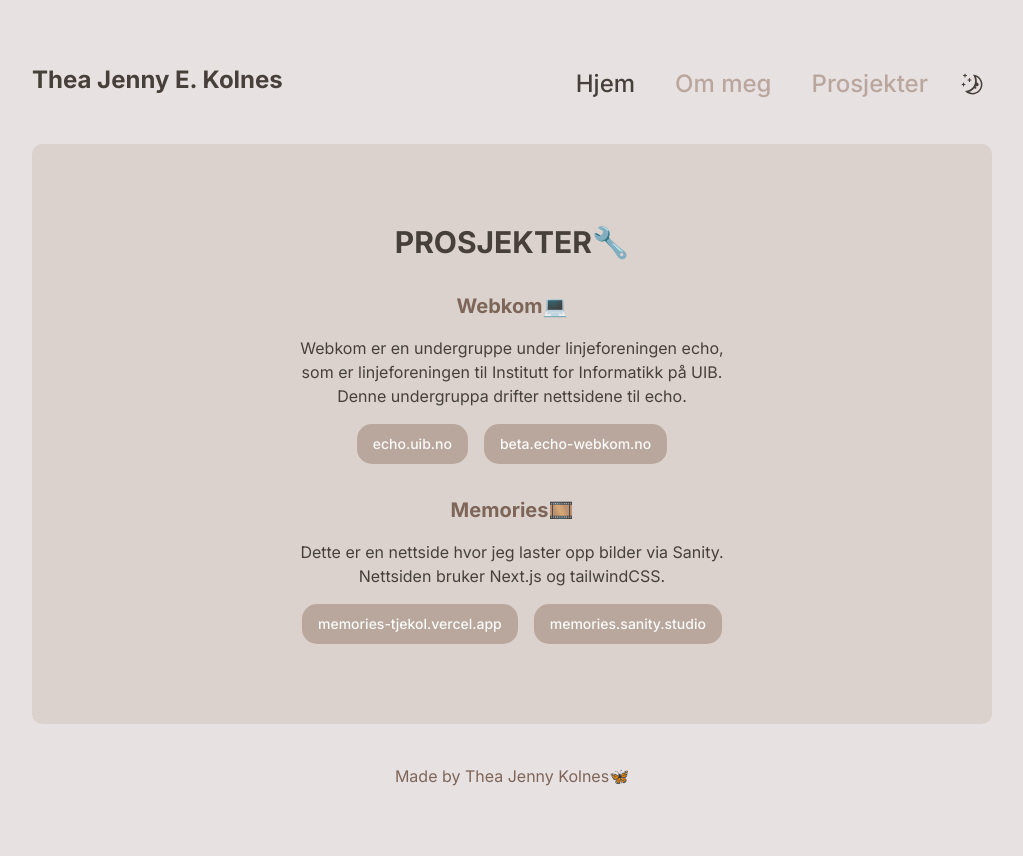
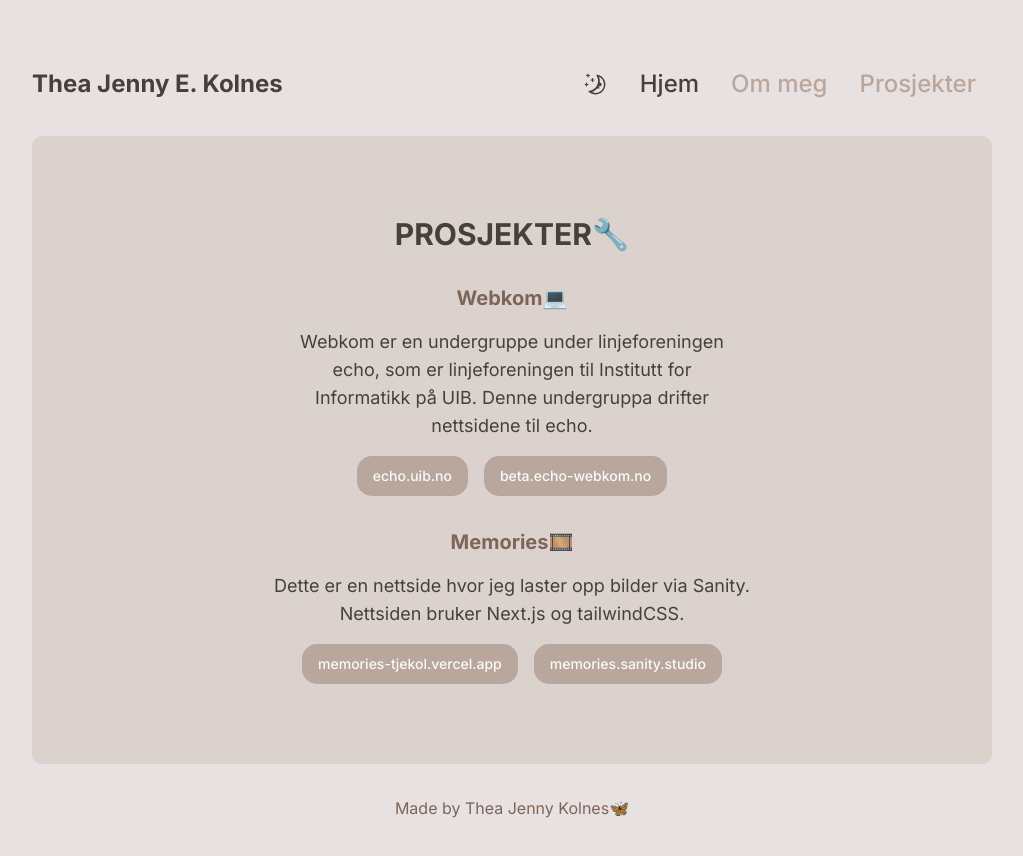
Before and after one commit to tjekol/homepage, a Next.js app in the folder my-app/: page /projects in a window 1280 px wide. Shown: the top 856 px of the page, without its empty margins (128-1151 px from the left). Built offline with nearby package versions, Linux system fonts and the light colour scheme.

Commit message:
responsive website

```diff
--- a/my-app/package.json
+++ b/my-app/package.json
@@ -17,6 +17,7 @@
     "next": "14.0.2",
     "react": "^18",
     "react-dom": "^18",
+    "react-responsive": "^9.0.2",
     "react-router-dom": "^6.18.0",
     "tailwind-merge": "^2.0.0",
     "tailwindcss-animate": "^1.0.7"
--- a/my-app/src/app/about/page.tsx
+++ b/my-app/src/app/about/page.tsx
@@ -2,7 +2,7 @@ export default function About() {
   return (
     <div className='flex w-full flex-col items-center space-y-8 rounded-[10px] bg-secondary/80 px-10 py-20 dark:bg-secondary-dark'>
       <h1 className='text-center uppercase'>Om meg✍🏽</h1>
-      <div className='w-1/2'>
+      <div className='w-4/5 md:w-1/2'>
         <p className='text-center'>
           Jeg har stor interesse for videoredigering📹, koding👩🏽‍💻, fotografi📸 og
           kunst🎨.
--- a/my-app/src/app/layout.tsx
+++ b/my-app/src/app/layout.tsx
@@ -18,7 +18,7 @@ export default function RootLayout({
   return (
     <html lang='en'>
       <body className={inter.className}>
-        <main className='flex min-h-screen flex-col items-center justify-between space-y-10 bg-background p-16 dark:bg-background-dark'>
+        <main className='flex min-h-screen flex-col items-center justify-between space-y-8 bg-background p-16 dark:bg-background-dark'>
           <Header />
           <div className='w-5/6 grow'>{children}</div>
           <div className='text-accent dark:text-accent-dark'>
--- a/my-app/src/app/page.tsx
+++ b/my-app/src/app/page.tsx
@@ -12,7 +12,7 @@ export default function Home() {
   return (
     <div className='w-full space-y-8 rounded-[10px] bg-secondary/80 px-10 py-20 dark:bg-secondary-dark'>
       <h1 className='text-center uppercase'>Hei på deg✨</h1>
-      <div className='flex flex-col md:flex-row items-center justify-center space-y-8 md:space-x-8 md:p-6'>
+      <div className='flex flex-col items-center justify-center space-y-8 md:flex-row md:space-x-8 md:p-6'>
         <Image
           src={meg.src}
           width={200}
@@ -20,12 +20,12 @@ export default function Home() {
           alt={''}
           style={{ borderRadius: '100px' }}
         />
-        <p className='w-5/6 text-center md:text-left md:w-1/2 text-lg'>
+        <p className='w-5/6 text-center md:w-1/2 md:text-left'>
           Mitt navn er Thea Jenny Kolnes. Jeg tar bachelor i Datateknologi💻 i
           Bergen på UIB.
         </p>
       </div>
-      <div className='flex flex-col md:flex-row justify-center space-y-4 md:space-y-0 md:space-x-8'>
+      <div className='flex flex-col justify-center space-y-4 md:flex-row md:space-x-8 md:space-y-0'>
         <Button
           variant='default'
           size='lg'
--- a/my-app/src/app/projects/page.tsx
+++ b/my-app/src/app/projects/page.tsx
@@ -3,16 +3,16 @@ import Link from 'next/link';
 
 export default function Projects() {
   return (
-    <div className='flex w-full flex-col items-center space-y-8 rounded-[10px] bg-secondary/80 px-10 py-20 dark:bg-secondary-dark'>
+    <div className='flex w-full flex-col items-center space-y-8 rounded-[10px] bg-secondary/80 px-10 py-20 text-center dark:bg-secondary-dark'>
       <h1 className='text-center uppercase'>Prosjekter🔧</h1>
       <div className='flex flex-col items-center space-y-4'>
         <h3 className='text-center'>Webkom💻</h3>
-        <p className='w-1/2 text-center'>
+        <p className='w-4/5 md:w-1/2 '>
           Webkom er en undergruppe under linjeforeningen echo, som er
           linjeforeningen til Institutt for Informatikk på UIB. Denne
           undergruppa drifter nettsidene til echo.
         </p>
-        <div className='flex flex-row space-x-4'>
+        <div className='flex flex-col space-y-4 md:flex-row md:space-x-4 md:space-y-0'>
           <Button>
             <Link href='https://echo.uib.no/'>echo.uib.no</Link>
           </Button>
@@ -23,11 +23,11 @@ export default function Projects() {
       </div>
       <div className='flex flex-col items-center space-y-4'>
         <h3>Memories🎞️</h3>
-        <p className='w-2/3 text-center'>
+        <p className='w-2/3'>
           Dette er en nettside hvor jeg laster opp bilder via Sanity. Nettsiden
           bruker Next.js og tailwindCSS.
         </p>
-        <div className='flex flex-row space-x-4'>
+        <div className='flex flex-col space-y-4 md:flex-row md:space-x-4 md:space-y-0'>
           <Button>
             <Link href='https://memories-tjekol.vercel.app/'>
               memories-tjekol.vercel.app
--- a/my-app/src/components/header.tsx
+++ b/my-app/src/components/header.tsx
@@ -1,13 +1,15 @@
 'use client';
 
-import Link from 'next/link';
 import { Button } from './ui/button';
-import { MoonIcon } from '@radix-ui/react-icons';
+import { MoonIcon, HamburgerMenuIcon, Cross1Icon } from '@radix-ui/react-icons';
+import { useMediaQuery } from 'react-responsive';
 import { useEffect, useState } from 'react';
+import { NavBar } from './nav-bar';
 
 function Header() {
-  const [activePage, setActivePage] = useState('/');
+  const isMobile = useMediaQuery({ query: '(max-width: 768px)' });
   const [themeDark, setThemeDark] = useState(false);
+  const [openMenu, setOpenMenu] = useState(false);
 
   function isDarkmodeCheck() {
     if (themeDark !== null) {
@@ -32,20 +34,6 @@ function Header() {
     setThemeDark(!themeDark);
   }
 
-  function activePageCheck() {
-    const activePage = window.localStorage.getItem('activePage');
-    if (activePage !== null) {
-      window.localStorage.setItem('activePage', activePage);
-    }
-  }
-
-  function activePageSet(page: string) {
-    if (activePage !== null) {
-      window.localStorage.setItem('activePage', page);
-      setActivePage(page);
-    }
-  }
-
   useEffect(() => {
     if (window !== undefined) {
       const themeDark = window.localStorage.getItem('isDarkmode');
@@ -53,66 +41,38 @@ function Header() {
         document.documentElement.classList.add('dark');
         setThemeDark(true);
       }
-      const activePage = window.localStorage.getItem('activePage');
-      if (activePage !== '/' && activePage !== null) {
-        setActivePage(activePage);
-      }
     }
     isDarkmodeCheck();
-    activePageCheck();
   }, []);
 
   return (
-    <div className='flex w-5/6 space-x-2'>
-      <h2 className='grow'>Thea Jenny E. Kolnes</h2>
-      <Button
-        variant='link'
-        className={
-          'flex-none text-2xl ' +
-          (activePage === '/'
-            ? 'text-text dark:text-text-dark'
-            : 'text-primary dark:text-primary-dark')
-        }
-        onClick={() => activePageSet('/')}
-        asChild
-      >
-        <Link href={'/'}>Hjem</Link>
-      </Button>
-      <Button
-        variant='link'
-        className={
-          'flex-none text-2xl ' +
-          (activePage === '/about'
-            ? 'text-text dark:text-text-dark'
-            : 'text-primary dark:text-primary-dark')
-        }
-        onClick={() => activePageSet('/about')}
-        asChild
-      >
-        <Link href={'/about'}>Om meg</Link>
-      </Button>
-      <Button
-        variant='link'
-        className={
-          'flex-none text-2xl ' +
-          (activePage === '/projects'
-            ? 'text-text dark:text-text-dark'
-            : 'text-primary dark:text-primary-dark')
-        }
-        onClick={() => activePageSet('/projects')}
-        asChild
-      >
-        <Link href={'/projects'}>Prosjekter</Link>
-      </Button>
-
+    <div className='w-5/6 space-x-2 md:flex'>
+      <div className='flex grow'>
+        <h2 className='grow self-center'>Thea Jenny E. Kolnes</h2>
         <Button
           size='icon'
-        variant='ghost'
+          variant='ghostSecondary'
           className='text-text dark:text-text-dark'
           onClick={() => themeSwitch()}
         >
           <MoonIcon className='scale-150' />
         </Button>
+        <div className='visible md:hidden'>
+          <Button
+            size='icon'
+            variant='ghost'
+            className='text-text dark:text-text-dark'
+            onClick={() => setOpenMenu(!openMenu)}
+          >
+            {openMenu ? (
+              <Cross1Icon className='scale-150' />
+            ) : (
+              <HamburgerMenuIcon className='scale-150' />
+            )}
+          </Button>
+        </div>
+      </div>
+      {(openMenu || !isMobile) && <NavBar />}
     </div>
   );
 }
--- /dev/null
+++ b/my-app/src/components/nav-bar.tsx
@@ -0,0 +1,77 @@
+'use client';
+
+import Link from 'next/link';
+import { Button } from './ui/button';
+import { useState, useEffect } from 'react';
+
+export function NavBar() {
+  const [activePage, setActivePage] = useState('/');
+
+  function activePageCheck() {
+    const activePage = window.localStorage.getItem('activePage');
+    if (activePage !== null) {
+      window.localStorage.setItem('activePage', activePage);
+    }
+  }
+
+  function activePageSet(page: string) {
+    if (activePage !== null) {
+      window.localStorage.setItem('activePage', page);
+      setActivePage(page);
+    }
+  }
+
+  useEffect(() => {
+    if (window !== undefined) {
+      const activePage = window.localStorage.getItem('activePage');
+      if (activePage !== '/' && activePage !== null) {
+        setActivePage(activePage);
+      }
+    }
+    activePageCheck();
+  }, []);
+
+  return (
+    <div className='flex flex-col md:flex-row'>
+      <Button
+        variant='link'
+        className={
+          'flex-none text-xl md:text-2xl ' +
+          (activePage === '/'
+            ? 'text-text dark:text-text-dark'
+            : 'text-primary dark:text-primary-dark')
+        }
+        onClick={() => activePageSet('/')}
+        asChild
+      >
+        <Link href={'/'}>Hjem</Link>
+      </Button>
+      <Button
+        variant='link'
+        className={
+          'flex-none text-xl md:text-2xl ' +
+          (activePage === '/about'
+            ? 'text-text dark:text-text-dark'
+            : 'text-primary dark:text-primary-dark')
+        }
+        onClick={() => activePageSet('/about')}
+        asChild
+      >
+        <Link href={'/about'}>Om meg</Link>
+      </Button>
+      <Button
+        variant='link'
+        className={
+          'flex-none text-xl md:text-2xl ' +
+          (activePage === '/projects'
+            ? 'text-text dark:text-text-dark'
+            : 'text-primary dark:text-primary-dark')
+        }
+        onClick={() => activePageSet('/projects')}
+        asChild
+      >
+        <Link href={'/projects'}>Prosjekter</Link>
+      </Button>
+    </div>
+  );
+}
--- a/my-app/src/components/ui/button.tsx
+++ b/my-app/src/components/ui/button.tsx
@@ -16,7 +16,9 @@ const buttonVariants = cva(
           'border border-input bg-background hover:bg-accent hover:text-accent-foreground',
         secondary:
           'bg-secondary text-secondary-foreground hover:bg-secondary/80',
-        ghost: 'hover:bg-accent dark:hover:bg-primary hover:text-primary-foreground dark:hover:text-text',
+        ghost: 'hover:bg-primary/50 dark:hover:bg-primary-dark/50',
+        ghostSecondary:
+          'hover:bg-accent dark:hover:bg-primary hover:text-primary-foreground dark:hover:text-text',
         link: 'text-primary underline-offset-4 hover:underline',
       },
       size: {
--- a/my-app/src/style/globals.css
+++ b/my-app/src/style/globals.css
@@ -74,22 +74,23 @@
     @apply bg-background text-foreground;
   }
   h1 {
-    @apply text-3xl;
+    @apply text-2xl md:text-3xl;
     @apply font-bold;
     @apply text-text dark:text-text-dark;
   }
   h2 {
-    @apply text-2xl;
+    @apply text-xl md:text-2xl;
     @apply font-bold;
     @apply text-text dark:text-text-dark;
   }
 
   h3 {
-    @apply text-xl;
+    @apply text-lg md:text-xl;
     @apply font-bold;
     @apply text-accent dark:text-accent-dark;
   }
   p {
+    @apply text-base md:text-lg;
     @apply text-text dark:text-text-dark;
   }
 }
```
Also changed, not shown: 2 other files (tests, documents, lock files or other folders). Lines whose indentation alone changed are shown as unchanged.
